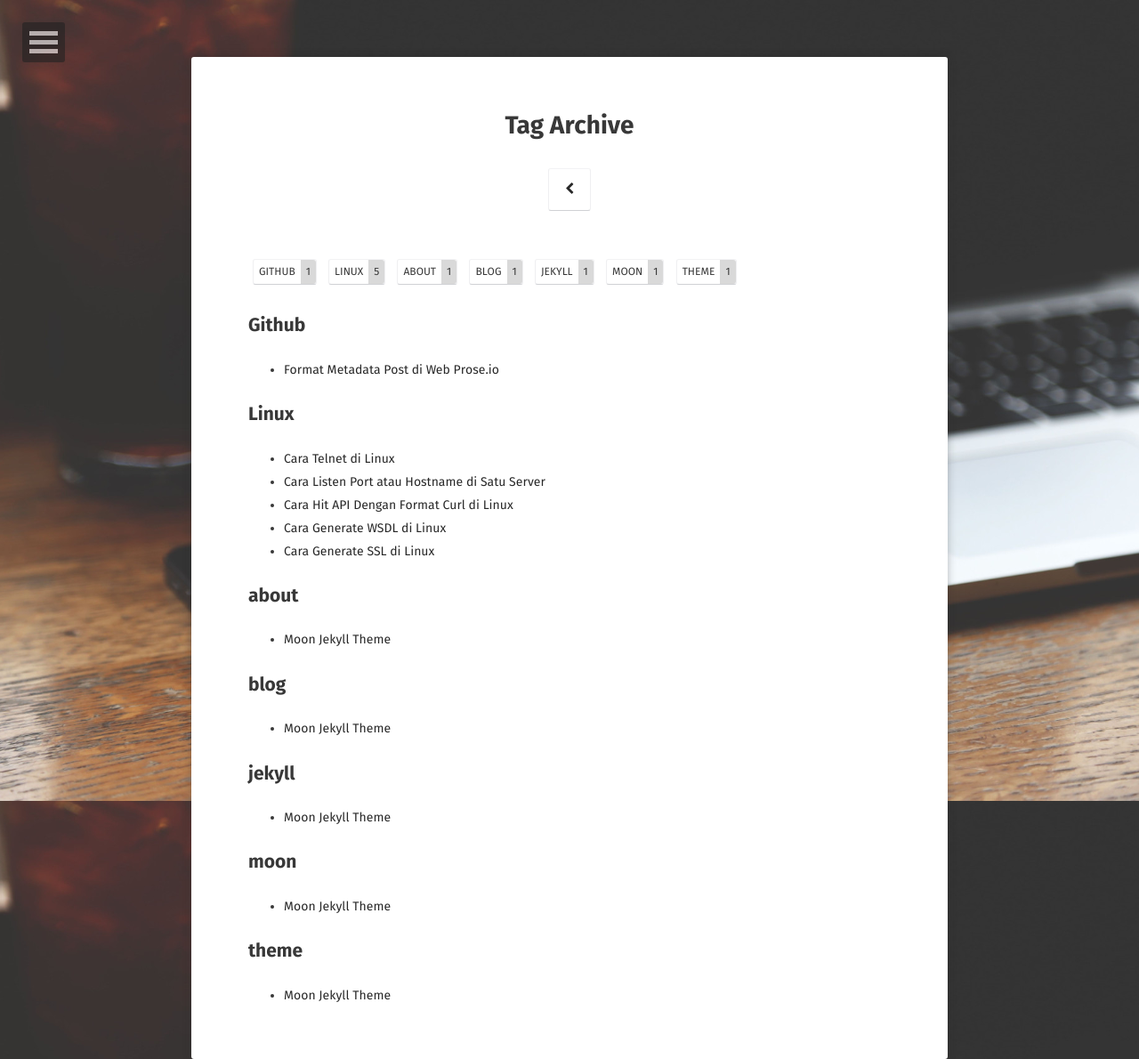
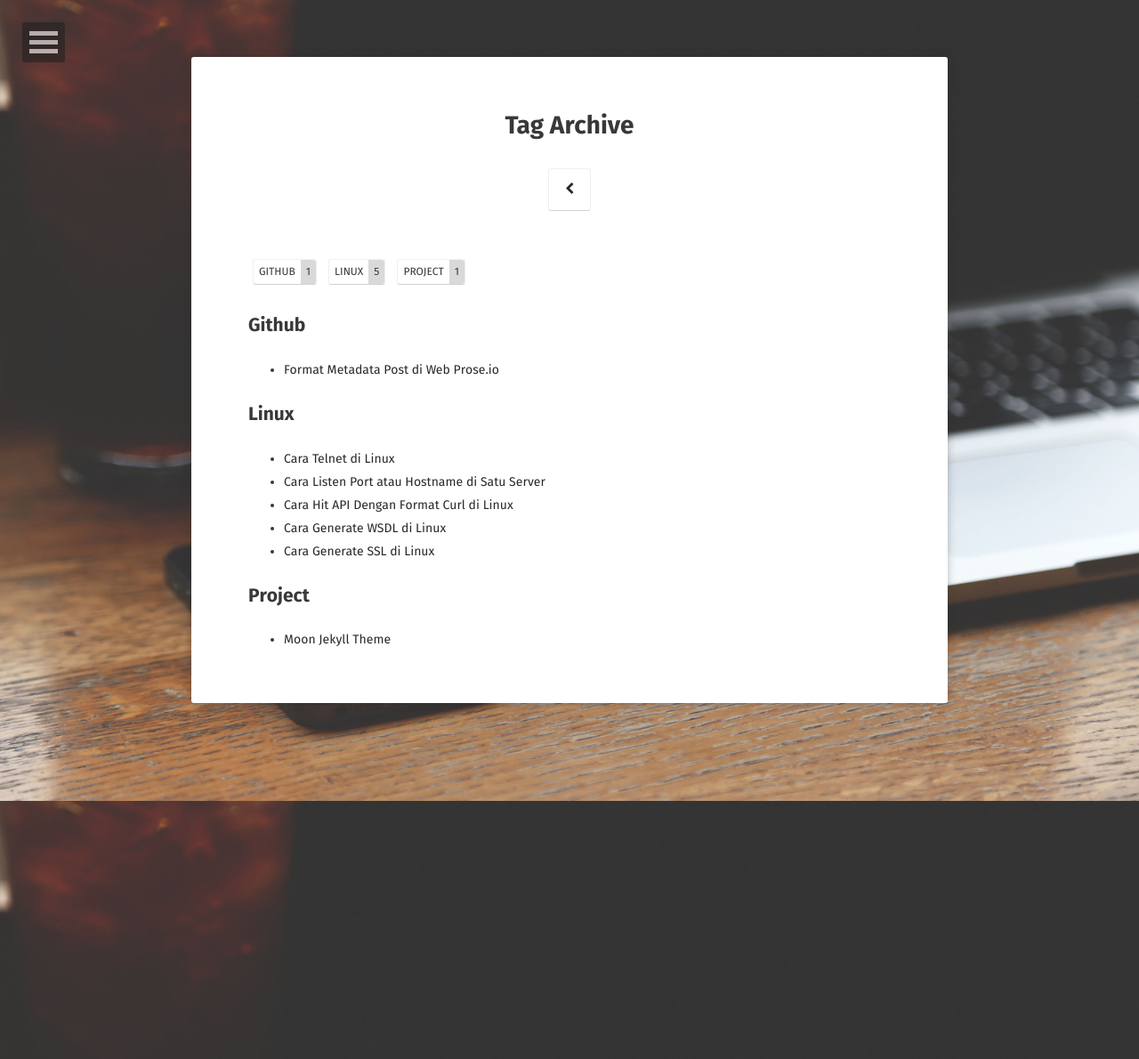
Before and after one commit to SandyRahman/sandyrahman.github.io, a Jekyll site: the page built from tags/index.html, in a window 1280 px wide. Shown: the whole page at 89% size. Built offline with Jekyll 4.4.1, drawn with Linux system fonts in a browser that asks for light colours; some web fonts are replaced.

Commit message:
Update 2016-03-21-moon-theme.md

```diff
--- a/_posts/2016-03-21-moon-theme.md
+++ b/_posts/2016-03-21-moon-theme.md
@@ -1,16 +1,13 @@
 ---
 layout: post
-title:  "Moon Jekyll Theme"
-date:   2016-04-06
-excerpt: "Minimal, one column Jekyll theme for your blog."
+title: Moon Jekyll Theme
+date: 2016-04-06T00:00:00.000Z
+excerpt: 'Minimal, one column Jekyll theme for your blog.'
 project: true
 tag:
-- jekyll
-- moon
-- blog
-- about
-- theme
+  - Project
 comments: true
+published: true
 ---
 
 ![Moon Homepage](https://cloud.githubusercontent.com/assets/754514/14509720/61c61058-01d6-11e6-93ab-0918515ecd56.png)
```
